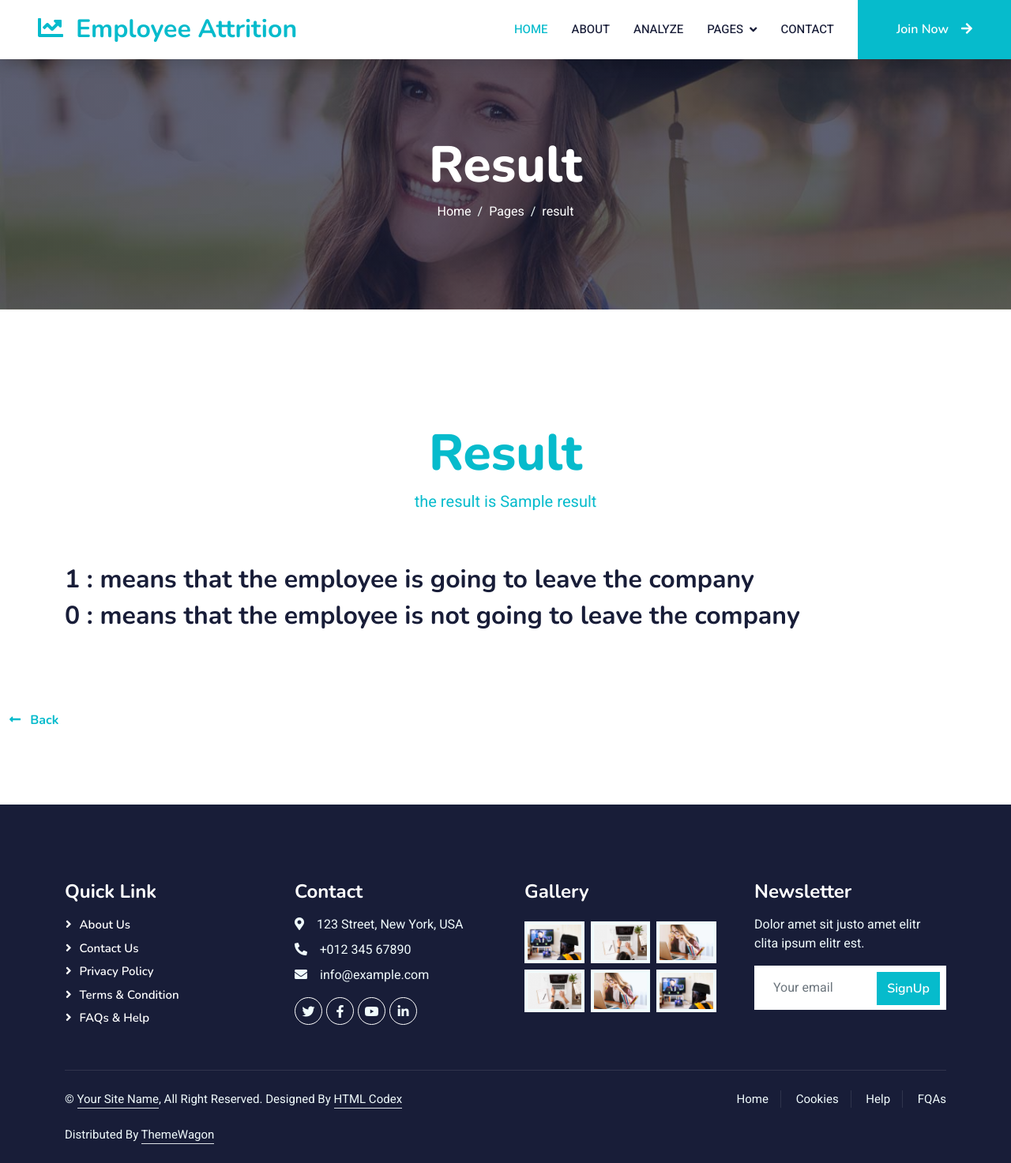
After one commit to fahmidjobbi/attrition-web-project, a Django app: template attrition/pages/templates/result.html in a window 1280 px wide. The commit adds this page. Shown: the whole page at 79% size. Run offline with Django 3.2, Linux system fonts and the light colour scheme; the template is opened without the code that fills it: most values are stand-ins (such as "Sample title", 1, 10 or a date in 2020); some libraries are stand-ins or nearby versions.

Commit message:
ml change

```diff
--- a/attrition/attrition/urls.py
+++ b/attrition/attrition/urls.py
@@ -17,7 +17,8 @@ from django.contrib import admin
 from django.urls import path
 from django.urls.conf import include
 
-from pages.views import home, analyze,about,team,contacte
+
+from pages.views import home, analyze,about,team,contacte,result
 
 urlpatterns = [
 
@@ -25,6 +26,7 @@ urlpatterns = [
     path('',home , name='home'),
     path('analyze/',analyze , name='analyze'),
     path('about/',about , name='about'),
+     path('result/',result , name='result'),
 
     path('team/',team , name='team'),
 
--- a/attrition/pages/templates/index.html
+++ b/attrition/pages/templates/index.html
@@ -399,7 +399,7 @@
                 <div class="col-lg-3 col-md-6 wow fadeInUp" data-wow-delay="0.5s">
                     <div class="team-item bg-light">
                         <div class="overflow-hidden">
-                            <img class="img-fluid" src="static/img/team-3.jpg" alt="">
+                            <img class="img-fluid" src="static/img/ines.jpg" alt="">
                         </div>
                         <div class="position-relative d-flex justify-content-center" style="margin-top: -23px;">
                             <div class="bg-light d-flex justify-content-center pt-2 px-1">
@@ -409,8 +409,8 @@
                             </div>
                         </div>
                         <div class="text-center p-4">
-                            <h5 class="mb-0">Instructor Name</h5>
-                            <small>Designation</small>
+                            <h5 class="mb-0">Khalfaoui Ines</h5>
+                            <small>Engineering Student </small>
                         </div>
                     </div>
                 </div>
--- /dev/null
+++ b/attrition/pages/templates/result.html
@@ -0,0 +1,220 @@
+<!DOCTYPE html>
+<html lang="en">
+
+<head>
+    <meta charset="utf-8">
+    <title>ATTRITION</title>
+    <meta content="width=device-width, initial-scale=1.0" name="viewport">
+    <meta content="" name="keywords">
+    <meta content="" name="description">
+
+    <!-- Favicon -->
+    <link href="/static/img/favicon.ico" rel="icon">
+
+    <!-- Google Web Fonts -->
+    <link rel="preconnect" href="https://fonts.googleapis.com">
+    <link rel="preconnect" href="https://fonts.gstatic.com" crossorigin>
+    <link href="https://fonts.googleapis.com/css2?family=Heebo:wght@400;500;600&family=Nunito:wght@600;700;800&display=swap" rel="stylesheet">
+
+    <!-- Icon Font Stylesheet -->
+    <link href="https://cdnjs.cloudflare.com/ajax/libs/font-awesome/5.10.0/css/all.min.css" rel="stylesheet">
+    <link href="https://cdn.jsdelivr.net/npm/bootstrap-icons@1.4.1/font/bootstrap-icons.css" rel="stylesheet">
+
+    <!-- Libraries Stylesheet -->
+    <link href="/static/lib/animate/animate.min.css" rel="stylesheet">
+    <link href="/static/lib/owlcarousel/assets/owl.carousel.min.css" rel="stylesheet">
+
+    <!-- Customized Bootstrap Stylesheet -->
+    <link href="/static/css/bootstrap.min.css" rel="stylesheet">
+
+    <!-- Template Stylesheet -->
+    <link href="/static/css/style.css" rel="stylesheet">
+</head>
+
+<body>
+    <!-- Spinner Start -->
+    <div id="spinner" class="show bg-white position-fixed translate-middle w-100 vh-100 top-50 start-50 d-flex align-items-center justify-content-center">
+        <div class="spinner-border text-primary" style="width: 3rem; height: 3rem;" role="status">
+            <span class="sr-only">Loading...</span>
+        </div>
+    </div>
+    <!-- Spinner End -->
+
+
+    <!-- Navbar Start -->
+    <nav class="navbar navbar-expand-lg bg-white navbar-light shadow sticky-top p-0">
+        <a href="/" class="navbar-brand d-flex align-items-center px-4 px-lg-5">
+            <h2 class="m-0 text-primary"><i class="fa fa-chart-line me-3"></i>Employee Attrition</h2>
+        </a>
+        <button type="button" class="navbar-toggler me-4" data-bs-toggle="collapse" data-bs-target="#navbarCollapse">
+            <span class="navbar-toggler-icon"></span>
+        </button>
+        <div class="collapse navbar-collapse" id="navbarCollapse">
+            <div class="navbar-nav ms-auto p-4 p-lg-0">
+                <a href="/" class="nav-item nav-link active">Home</a>
+                <a href="/about/" class="nav-item nav-link">About</a>
+                <a href="/analyze/" class="nav-item nav-link">Analyze</a>
+                <div class="nav-item dropdown">
+                    <a href="#" class="nav-link dropdown-toggle" data-bs-toggle="dropdown">Pages</a>
+                    <div class="dropdown-menu fade-down m-0">
+                        <a href="/team/" class="dropdown-item">Our Team</a>
+                        <a href="testimonial.html" class="dropdown-item">Admin</a>
+                        <a href="404.html" class="dropdown-item">Our Goal  </a>
+                    </div>
+                </div>
+                <a href="/contacte/" class="nav-item nav-link">Contact</a>
+            </div>
+            <a href="" class="btn btn-primary py-4 px-lg-5 d-none d-lg-block">Join Now<i class="fa fa-arrow-right ms-3"></i></a>
+        </div>
+    </nav>
+    <!-- Navbar End -->
+    <!-- Header Start -->
+    <div class="container-fluid bg-primary py-5 mb-5 page-header">
+        <div class="container py-5">
+            <div class="row justify-content-center">
+                <div class="col-lg-10 text-center">
+                    <h1 class="display-3 text-white animated slideInDown">Result</h1>
+                    <nav aria-label="breadcrumb">
+                        <ol class="breadcrumb justify-content-center">
+                            <li class="breadcrumb-item"><a class="text-white" href="#">Home</a></li>
+                            <li class="breadcrumb-item"><a class="text-white" href="#">Pages</a></li>
+                            <li class="breadcrumb-item text-white active" aria-current="page">result</li>
+                        </ol>
+                    </nav>
+                </div>
+            </div>
+        </div>
+    </div>
+    <!-- Header End -->
+
+
+
+
+    <!-- Result Start -->
+    <div class="container-fluid py-5">
+        <div class="container py-5">
+            <div class="row justify-content-center">
+                <div class="col-lg-10 text-center">
+                    <h1 class="display-3 text-primary">Result</h1>
+                    <p class="lead text-primary">
+                        the result is {{result}}
+
+
+                    </p>
+                </div>
+
+            </div>
+            <br>
+            <br>
+            <h2> 1 : means that the employee is  going to leave the company</h2>
+            <h2> 0 : means that the employee is not going to leave the company</h2>
+
+        </div>
+            <div class="pt-5">
+            <h6 class="mb-0"> <a  href="/about"  class="mb-0"> <i class="fas fa-long-arrow-alt-left me-2"></i>   Back </a> </h6>
+            </div>
+    </div>
+
+    <!-- Result End -->
+
+
+
+     <!-- Footer Start -->
+     <div class="container-fluid bg-dark text-light footer pt-5 mt-5 wow fadeIn" data-wow-delay="0.1s">
+        <div class="container py-5">
+            <div class="row g-5">
+                <div class="col-lg-3 col-md-6">
+                    <h4 class="text-white mb-3">Quick Link</h4>
+                    <a class="btn btn-link" href="">About Us</a>
+                    <a class="btn btn-link" href="">Contact Us</a>
+                    <a class="btn btn-link" href="">Privacy Policy</a>
+                    <a class="btn btn-link" href="">Terms & Condition</a>
+                    <a class="btn btn-link" href="">FAQs & Help</a>
+                </div>
+                <div class="col-lg-3 col-md-6">
+                    <h4 class="text-white mb-3">Contact</h4>
+                    <p class="mb-2"><i class="fa fa-map-marker-alt me-3"></i>123 Street, New York, USA</p>
+                    <p class="mb-2"><i class="fa fa-phone-alt me-3"></i>+012 345 67890</p>
+                    <p class="mb-2"><i class="fa fa-envelope me-3"></i>info@example.com</p>
+                    <div class="d-flex pt-2">
+                        <a class="btn btn-outline-light btn-social" href=""><i class="fab fa-twitter"></i></a>
+                        <a class="btn btn-outline-light btn-social" href=""><i class="fab fa-facebook-f"></i></a>
+                        <a class="btn btn-outline-light btn-social" href=""><i class="fab fa-youtube"></i></a>
+                        <a class="btn btn-outline-light btn-social" href=""><i class="fab fa-linkedin-in"></i></a>
+                    </div>
+                </div>
+                <div class="col-lg-3 col-md-6">
+                    <h4 class="text-white mb-3">Gallery</h4>
+                    <div class="row g-2 pt-2">
+                        <div class="col-4">
+                            <img class="img-fluid bg-light p-1" src="/static/img/course-1.jpg" alt="">
+                        </div>
+                        <div class="col-4">
+                            <img class="img-fluid bg-light p-1" src="/static/img/course-2.jpg" alt="">
+                        </div>
+                        <div class="col-4">
+                            <img class="img-fluid bg-light p-1" src="/static/img/course-3.jpg" alt="">
+                        </div>
+                        <div class="col-4">
+                            <img class="img-fluid bg-light p-1" src="/static/img/course-2.jpg" alt="">
+                        </div>
+                        <div class="col-4">
+                            <img class="img-fluid bg-light p-1" src="/static/img/course-3.jpg" alt="">
+                        </div>
+                        <div class="col-4">
+                            <img class="img-fluid bg-light p-1" src="/static/img/course-1.jpg" alt="">
+                        </div>
+                    </div>
+                </div>
+                <div class="col-lg-3 col-md-6">
+                    <h4 class="text-white mb-3">Newsletter</h4>
+                    <p>Dolor amet sit justo amet elitr clita ipsum elitr est.</p>
+                    <div class="position-relative mx-auto" style="max-width: 400px;">
+                        <input class="form-control border-0 w-100 py-3 ps-4 pe-5" type="text" placeholder="Your email">
+                        <button type="button" class="btn btn-primary py-2 position-absolute top-0 end-0 mt-2 me-2">SignUp</button>
+                    </div>
+                </div>
+            </div>
+        </div>
+        <div class="container">
+            <div class="copyright">
+                <div class="row">
+                    <div class="col-md-6 text-center text-md-start mb-3 mb-md-0">
+                        &copy; <a class="border-bottom" href="#">Your Site Name</a>, All Right Reserved.
+
+                        <!--/*** This template is free as long as you keep the footer author’s credit link/attribution link/backlink. If you'd like to use the template without the footer author’s credit link/attribution link/backlink, you can purchase the Credit Removal License from "https://htmlcodex.com/credit-removal". Thank you for your support. ***/-->
+                        Designed By <a class="border-bottom" href="https://htmlcodex.com">HTML Codex</a><br><br>
+                        Distributed By <a class="border-bottom" href="https://themewagon.com">ThemeWagon</a>
+                    </div>
+                    <div class="col-md-6 text-center text-md-end">
+                        <div class="footer-menu">
+                            <a href="">Home</a>
+                            <a href="">Cookies</a>
+                            <a href="">Help</a>
+                            <a href="">FQAs</a>
+                        </div>
+                    </div>
+                </div>
+            </div>
+        </div>
+    </div>
+    <!-- Footer End -->
+
+
+    <!-- Back to Top -->
+    <a href="#" class="btn btn-lg btn-primary btn-lg-square back-to-top"><i class="bi bi-arrow-up"></i></a>
+
+
+    <!-- JavaScript Libraries -->
+    <script src="https://code.jquery.com/jquery-3.4.1.min.js"></script>
+    <script src="https://cdn.jsdelivr.net/npm/bootstrap@5.0.0/dist/js/bootstrap.bundle.min.js"></script>
+    <script src="/static/lib/wow/wow.min.js"></script>
+    <script src="/static/lib/easing/easing.min.js"></script>
+    <script src="/static/lib/waypoints/waypoints.min.js"></script>
+    <script src="/static/lib/owlcarousel/owl.carousel.min.js"></script>
+
+    <!-- Template Javascript -->
+    <script src="/static/js/main.js"></script>
+</body>
+
+</html>
--- a/attrition/pages/templates/team.html
+++ b/attrition/pages/templates/team.html
@@ -137,7 +137,7 @@
                 <div class="col-lg-3 col-md-6 wow fadeInUp" data-wow-delay="0.5s">
                     <div class="team-item bg-light">
                         <div class="overflow-hidden">
-                            <img class="img-fluid" src="img/team-3.jpg" alt="">
+                            <img class="img-fluid" src="img/ines.jpg" alt="">
                         </div>
                         <div class="position-relative d-flex justify-content-center" style="margin-top: -23px;">
                             <div class="bg-light d-flex justify-content-center pt-2 px-1">
@@ -147,8 +147,8 @@
                             </div>
                         </div>
                         <div class="text-center p-4">
-                            <h5 class="mb-0">Instructor Name</h5>
-                            <small>Designation</small>
+                            <h5 class="mb-0">Khalfaoui Ines</h5>
+                            <small>Engineering Student</small>
                         </div>
                     </div>
                 </div>
```
Also changed, not shown: attrition/pages/templates/about.html (+50 -3 lines), attrition/pages/views.py (+25 -1 lines), attrition/pages/static/img/ines.jpg (added), 1 other file.
